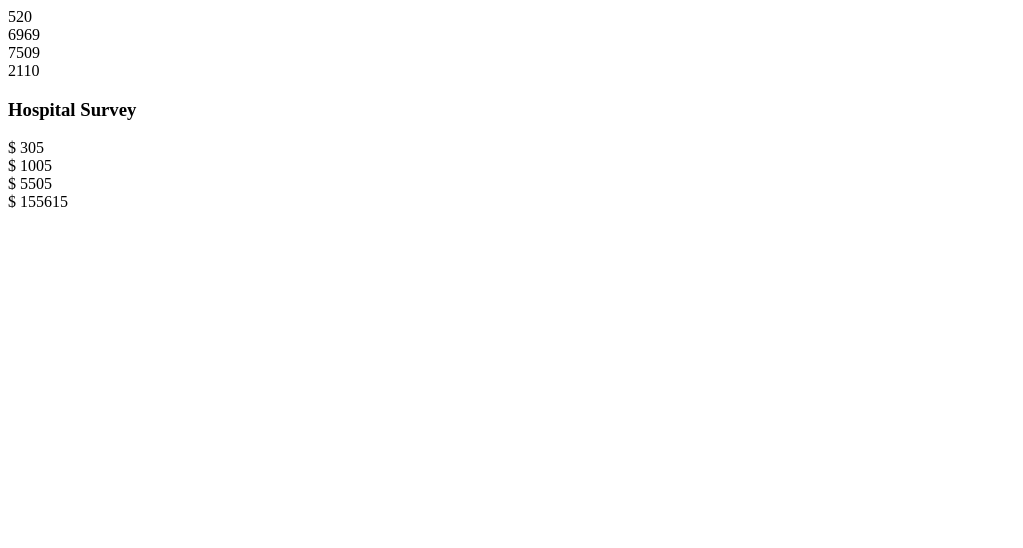
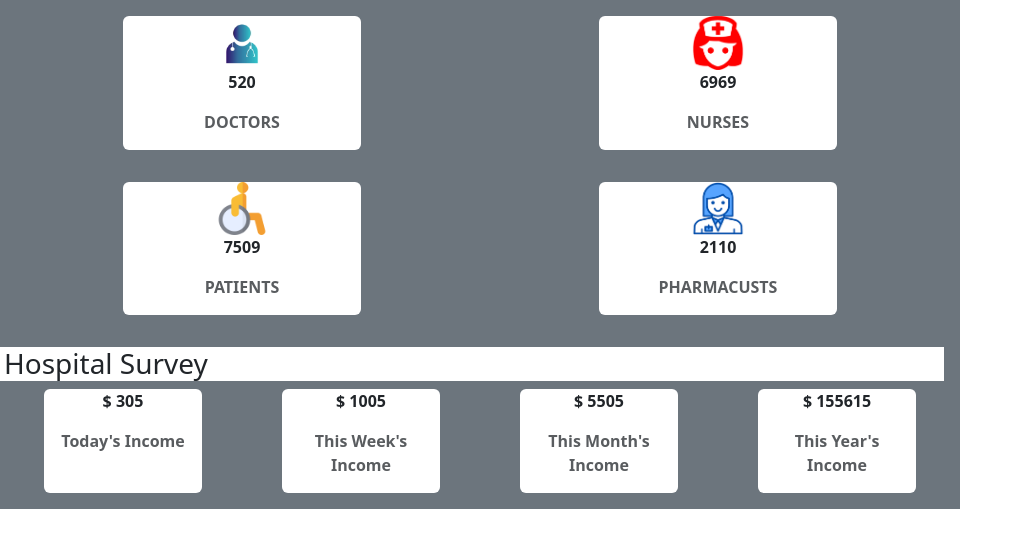
Before and after one commit to SafiraSoft1/Dashboard, a website: page paginas/fundamentos.html in a window 1280 px wide. Shown: the whole page, without its empty margins (0-1023 px from the left). Drawn offline with nearby package versions, Linux system fonts and the light colour scheme.

Commit message:
Inserido Icones.

```diff
--- a/paginas/fundamentos.html
+++ b/paginas/fundamentos.html
@@ -1,15 +1,37 @@
-<div class="position-absolute top-0 end-0 w-75 bg-secondary">
-    <div class="row">
-        <div class="col-1 bg-white">520</div>
-        <div class="col-1 bg-white">6969</div>
-        <div class="col-1 bg-white">7509</div>
-        <div class="col-1 bg-white">2110</div>
+<!doctype html>
+<html lang="pt-BR"> <!-- dir="rtl" -->
+
+<head>
+    <meta charset="utf-8">
+    <meta name="viewport" content="width=device-width, initial-scale=1">
+    <link rel="stylesheet" href="https://cdn.jsdelivr.net/npm/bootstrap@5.3.0/dist/css/bootstrap.rtl.min.css"
+        integrity="sha384-PJsj/BTMqILvmcej7ulplguok8ag4xFTPryRq8xevL7eBYSmpXKcbNVuy+P0RMgq" crossorigin="anonymous">
+
+    <title>Curso De Bootstrap</title>
+</head>
+
+<body>
+    <div class="position-absolute top-0 end-0 w-75 bg-secondary">
+        <div class="row p-3">
+            <div class="col-2 ml-1 mx-auto text-center rounded bg-white w-25"> <img src="../imgs/doctor.jpg" alt="" class="img-fluid w-25"> <p><strong>520</strong></p> <p class="text-muted "><strong>DOCTORS</strong></p></div>
+            <div class="col-2 ml-1 mx-auto text-center rounded bg-white w-25"> <img src="../imgs/nurse.png" alt="" class="img-fluid w-25"><p><strong>6969</strong></p> <p class="text-muted"><strong>NURSES</strong></p></div>
+        </div>
+        <div class="row p-3">
+            <div class="col-2 ml-1 mx-auto text-center rounded bg-white w-25"> <img src="../imgs/Patient.png" alt="" class="img-fluid w-25"><p><strong>7509</strong></p> <p class="text-muted"><strong>PATIENTS</strong></p></div>
+            <div class="col-2 ml-1 mx-auto text-center rounded bg-white w-25"> <img src="../imgs/pharmacist.png" alt="" class="img-fluid w-25"><p><strong>2110</strong></p> <p class="text-muted"><strong>PHARMACUSTS</strong></p></div>
+        </div>
+        <div class="row p-3">
+            <h3 class="row bg-white">Hospital Survey</h3>
+            <div class="col-2 ml-1 mx-auto text-center rounded bg-white w-22"><p><strong>$ 305</strong></p> <p class="text-muted"><strong>Today's Income</strong></p></div>
+            <div class="col-2 ml-1 mx-auto text-center rounded bg-white w-22"><p><strong>$ 1005</strong></p> <p class="text-muted"><strong>This Week's Income</strong></p></div>
+            <div class="col-2 ml-1 mx-auto text-center rounded bg-white w-22"><p><strong>$ 5505</strong></p> <p class="text-muted"><strong>This Month's Income</strong></p> </div>
+            <div class="col-2 ml-1 mx-auto text-center rounded bg-white w-22"><p><strong>$ 155615</strong></p> <p class="text-muted"><strong>This Year's Income</strong></p> </div>
+        </div>
     </div>
-    <div class="row">
-        <h3 class="col-1 bg-white">Hospital Survey</h3>
-        <div class="col-1 bg-white">$ 305</div>
-        <div class="col-1 bg-white">$ 1005</div>
-        <div class="col-1 bg-white">$ 5505</div>
-        <div class="col-1 bg-white">$ 155615</div>
-    </div>
-</div>
+</body>
+
+<script src="https://cdn.jsdelivr.net/npm/bootstrap@5.3.0/dist/js/bootstrap.bundle.min.js"
+    integrity="sha384-geWF76RCwLtnZ8qwWowPQNguL3RmwHVBC9FhGdlKrxdiJJigb/j/68SIy3Te4Bkz" crossorigin="anonymous">
+    </script>
+
+</html>
```
Also changed, not shown: imgs/Patient.png (added), imgs/doctor.jpg (added), imgs/nurse.png (added), imgs/pharmacist.png (added).
